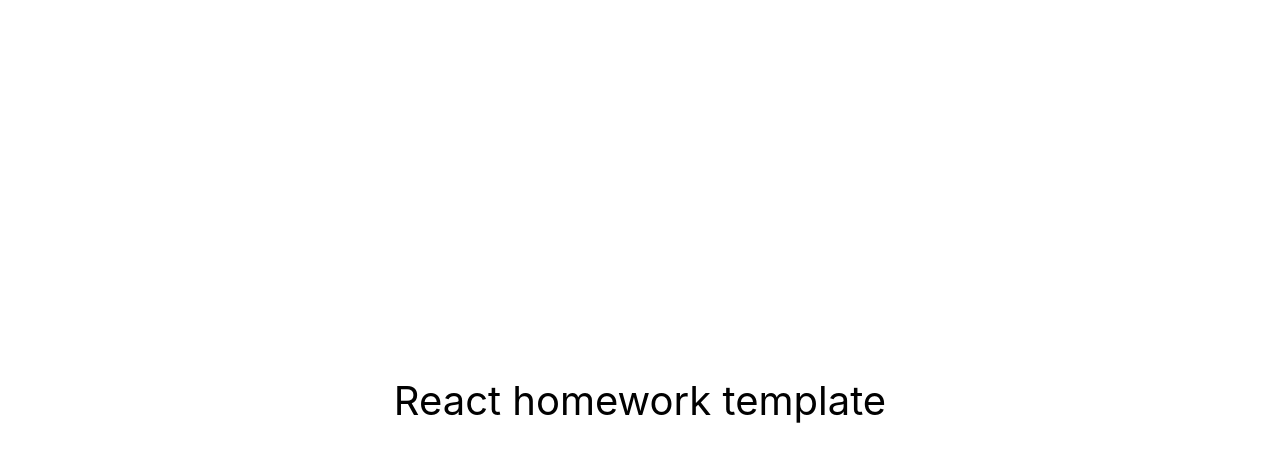
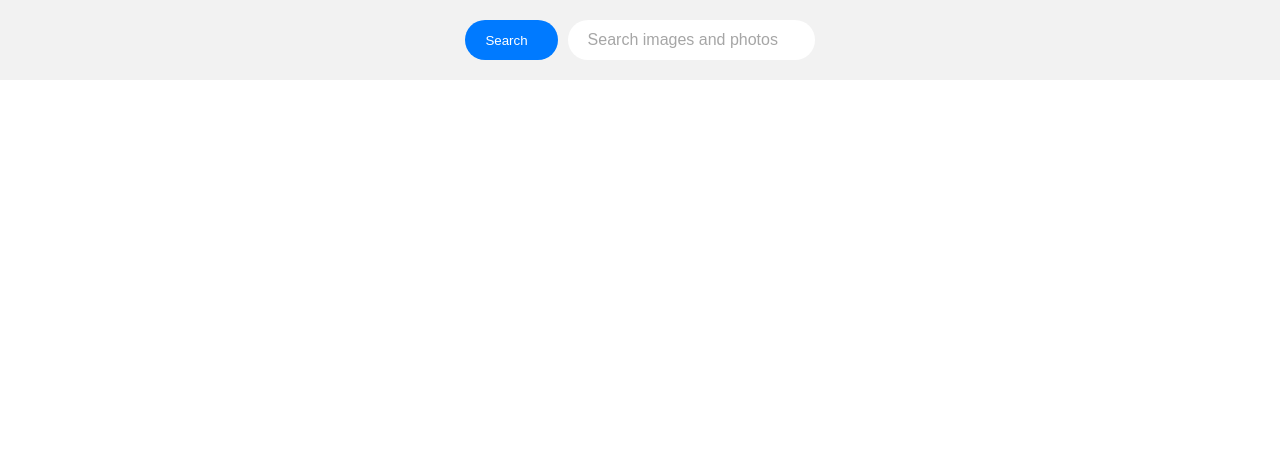
Before and after one commit to MacksimBondarew/goit-react-hw-03-image-finder, a React (Create React App) app: page / in a window 1280 px wide. Shown: the top 462 px of the page. Built offline with nearby package versions, Linux system fonts and the light colour scheme.

Commit message:
add SearchBar + styles for him

```diff
--- a/package.json
+++ b/package.json
@@ -2,14 +2,17 @@
   "name": "react-homework-template",
   "version": "0.1.0",
   "private": true,
-  "homepage": "https://goitacademy.github.io/react-homework-template/",
+  "homepage": "https://MacksimBondarew.github.io/goit-react-hw-03-image-finder/",
   "dependencies": {
     "@testing-library/jest-dom": "^5.16.3",
     "@testing-library/react": "^12.1.4",
     "@testing-library/user-event": "^13.5.0",
+    "axios": "^1.3.4",
+    "formik": "^2.2.9",
     "react": "^18.1.0",
     "react-dom": "^18.1.0",
     "react-scripts": "5.0.1",
+    "styled-components": "^5.3.9",
     "web-vitals": "^2.1.3"
   },
   "scripts": {
--- a/src/components/App.jsx
+++ b/src/components/App.jsx
@@ -1,16 +1,22 @@
-export const App = () => {
-  return (
-    <div
-      style={{
-        height: '100vh',
-        display: 'flex',
-        justifyContent: 'center',
-        alignItems: 'center',
-        fontSize: 40,
-        color: '#010101'
-      }}
-    >
-      React homework template
-    </div>
-  );
-};
+import { Component } from 'react';
+import SearchBar from './SearchBar';
+
+class App extends Component {
+    state = {
+        query: '',
+    };
+
+    queryImages = query => {
+        this.setState({ query });
+    };
+
+    render() {
+        return (
+            <>
+                <SearchBar onSubmit={this.queryImages} />
+            </>
+        );
+    }
+}
+
+export default App;
--- /dev/null
+++ b/src/components/SearchBar/SearchBar.jsx
@@ -0,0 +1,63 @@
+import { Formik, Form, Field } from 'formik';
+import styled from 'styled-components';
+import { HeaderContainer, SearchButton} from './SearchBar.styled'
+
+
+
+const SearchField = styled(Field)`
+flex: 1;
+height: 40px;
+padding: 0 20px;
+background-color: #fff;
+border: none;
+border-radius: 20px;
+font-size: 16px;
+color: #333;
+
+&::placeholder {
+  color: #a6a6a6;
+}
+
+&:focus {
+  outline: none;
+  box-shadow: 0 0 0 2px rgba(0, 123, 255, 0.3);
+}
+`;
+
+const FormContainer = styled(Form)`
+display: flex;
+align-items: center;
+max-width: 800px;
+margin: 0 auto;
+`;
+
+const initiaValues = {
+    query: '',
+};
+
+const SearchBar = ({ onSubmit }) => {
+    const handleSubmit = (values, { resetForm }) => {
+        onSubmit(values.query);
+        resetForm();
+    };
+
+    return (
+        <HeaderContainer>
+            <Formik initialValues={initiaValues} onSubmit={handleSubmit}>
+                <FormContainer autoComplete='off' >
+                    <SearchButton type="submit">
+                        <span>Search</span>
+                    </SearchButton>
+
+                    <SearchField
+                        type="text"
+                        name="query"
+                        autoComplete='off'
+                        placeholder="Search images and photos"
+                    />
+                </FormContainer>
+            </Formik>
+        </HeaderContainer>
+    );
+};
+export default SearchBar;
--- /dev/null
+++ b/src/components/SearchBar/SearchBar.styled.jsx
@@ -0,0 +1,35 @@
+import styled from 'styled-components';
+
+
+export const HeaderContainer = styled.header`
+display: flex;
+justify-content: center;
+align-items: center;
+height: 80px;
+background-color: #f2f2f2;
+`;
+
+
+
+export const SearchButton = styled.button`
+display: flex;
+align-items: center;
+justify-content: center;
+height: 40px;
+padding: 0 20px;
+background-color: #007aff;
+color: #fff;
+border: none;
+border-radius: 20px;
+cursor: pointer;
+transition: all 0.2s ease-in-out;
+margin-right: 10px;
+
+&:hover {
+  background-color: #0056b3;
+}
+
+& span {
+  margin-right: 10px;
+}
+`;
--- /dev/null
+++ b/src/components/SearchBar/index.js
@@ -0,0 +1 @@
+export { default } from './SearchBar';
--- a/src/index.js
+++ b/src/index.js
@@ -1,6 +1,6 @@
 import React from 'react';
 import ReactDOM from 'react-dom/client';
-import { App } from 'components/App';
+import App from 'components/App';
 import './index.css';
 
 ReactDOM.createRoot(document.getElementById('root')).render(
```
Also changed, not shown: src/services/images-api.jsx (added, +21 -0 lines), .prettierrc.json, 1 other file (tests, documents, lock files or other folders).
